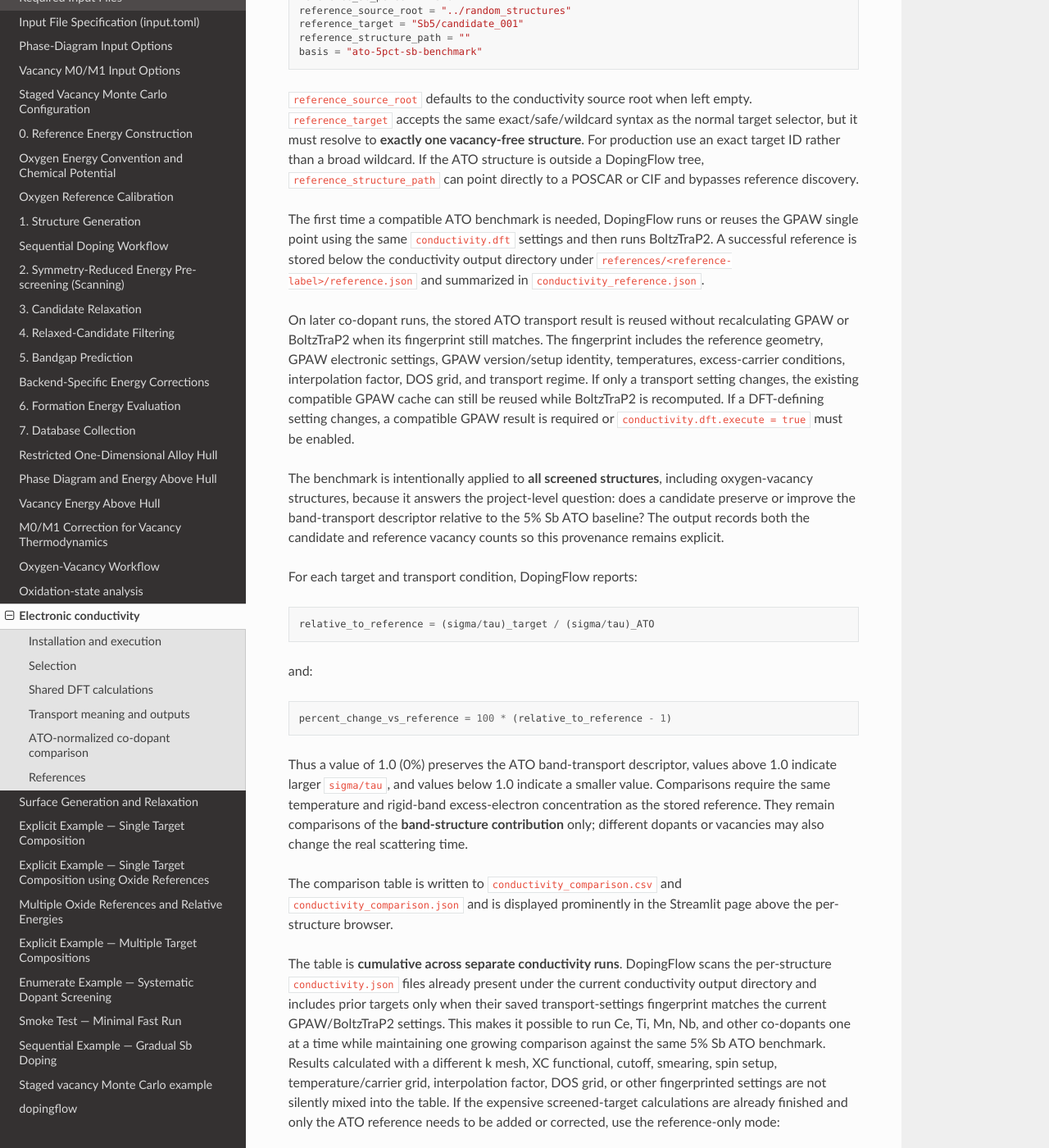
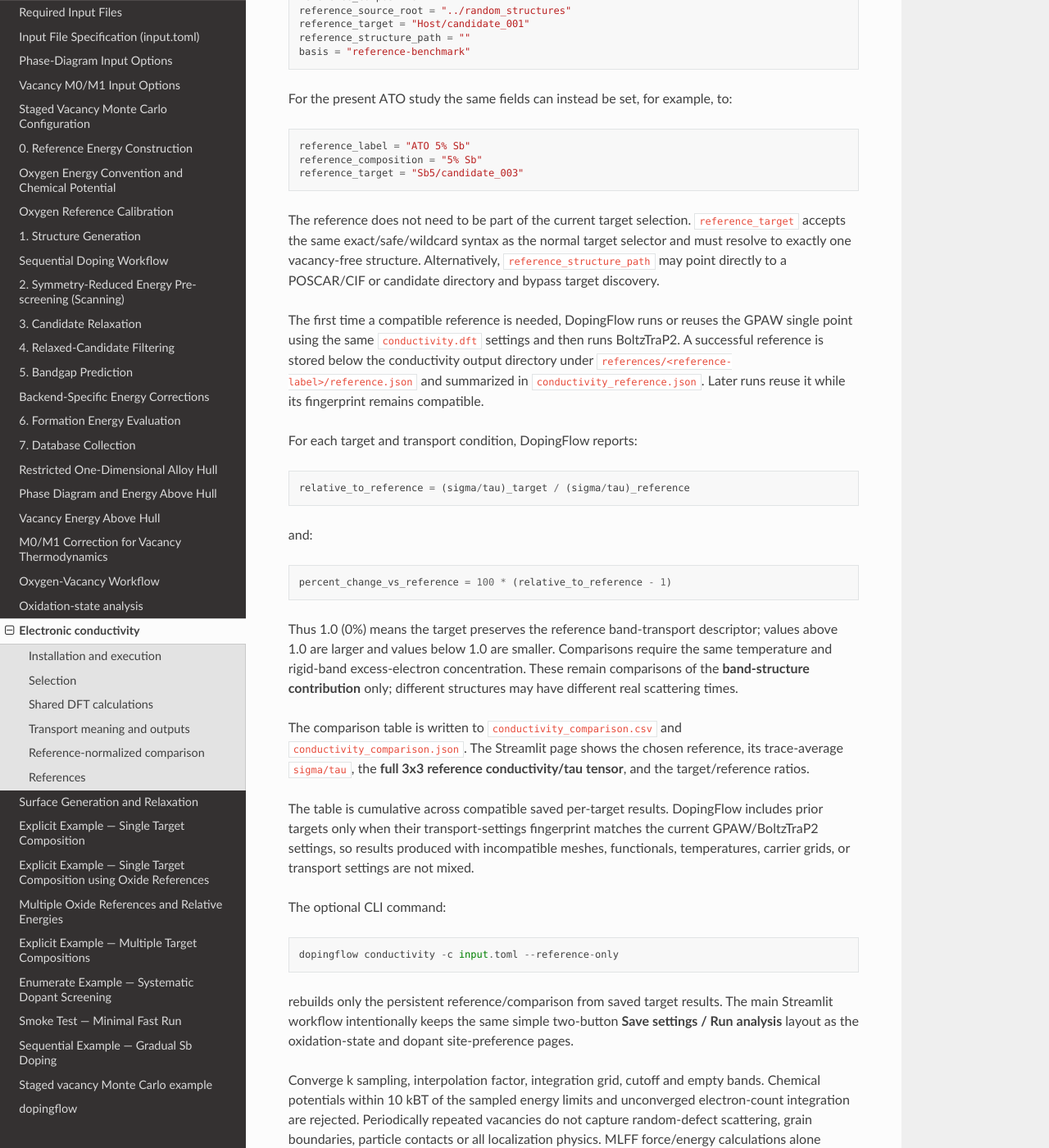
Before and after one commit to KazemZh/dopingflow, a Sphinx documentation site: the page built from docs/source/methods/conductivity.rst, in a window 1280 px wide and 1400 px high, scrolled down 4280 px. Shown: the whole window at 82% size. Built offline with Sphinx 7.4.7 and the Read the Docs theme 3.1.0, drawn with Linux system fonts in a browser that asks for light colours; some of the changed text lies outside the part shown.

Commit message:
Document material-agnostic conductivity references and tensor display

```diff
--- a/docs/source/methods/conductivity.rst
+++ b/docs/source/methods/conductivity.rst
@@ -174,107 +174,76 @@ in ``S/cm``. For example, ``282 S cm^-1 fs^-1`` with an assumed
 ``tau = 5 fs`` gives ``1410 S/cm``. The assumed-tau result remains
 conditional: the present backend does not calculate the scattering lifetime.
 
-ATO-normalized co-dopant comparison
------------------------------------
+Reference-normalized comparison
+-------------------------------
 
-For this project, the default benchmark is vacancy-free **ATO with 5% Sb**.
-The reference is independent of the current co-dopant target selection: it can
-live in another DopingFlow structure tree or be supplied as an explicit
-POSCAR/CIF path.
+The comparison workflow is **material-agnostic**. A user may choose any
+vacancy-free structure as the persistent conductivity benchmark. For the current
+ATO study, vacancy-free **ATO with 5% Sb** is a useful project-specific reference,
+but it is not hard-coded into the workflow.
 
-A typical configuration is::
+A generic configuration is::
 
     [conductivity.comparison]
     enabled = true
+    reference_label = "Reference"
+    reference_composition = ""
+    reference_source_root = "../random_structures"
+    reference_target = "Host/candidate_001"
+    reference_structure_path = ""
+    basis = "reference-benchmark"
+
+For the present ATO study the same fields can instead be set, for example, to::
+
     reference_label = "ATO 5% Sb"
-    reference_sb_percent = 5.0
-    reference_source_root = "../random_structures"
-    reference_target = "Sb5/candidate_001"
-    reference_structure_path = ""
-    basis = "ato-5pct-sb-benchmark"
+    reference_composition = "5% Sb"
+    reference_target = "Sb5/candidate_003"
 
-``reference_source_root`` defaults to the conductivity source root when left
-empty. ``reference_target`` accepts the same exact/safe/wildcard syntax as the
-normal target selector, but it must resolve to **exactly one vacancy-free
-structure**. For production use an exact target ID rather than a broad wildcard.
-If the ATO structure is outside a DopingFlow tree,
-``reference_structure_path`` can point directly to a POSCAR or CIF and bypasses
-reference discovery.
+The reference does not need to be part of the current target selection.
+``reference_target`` accepts the same exact/safe/wildcard syntax as the normal
+target selector and must resolve to exactly one vacancy-free structure.
+Alternatively, ``reference_structure_path`` may point directly to a POSCAR/CIF
+or candidate directory and bypass target discovery.
 
-The first time a compatible ATO benchmark is needed, DopingFlow runs or reuses
-the GPAW single point using the same ``conductivity.dft`` settings and then runs
+The first time a compatible reference is needed, DopingFlow runs or reuses the
+GPAW single point using the same ``conductivity.dft`` settings and then runs
 BoltzTraP2. A successful reference is stored below the conductivity output
 directory under ``references/<reference-label>/reference.json`` and summarized
-in ``conductivity_reference.json``.
-
-On later co-dopant runs, the stored ATO transport result is reused without
-recalculating GPAW or BoltzTraP2 when its fingerprint still matches. The
-fingerprint includes the reference geometry, GPAW electronic settings, GPAW
-version/setup identity, temperatures, excess-carrier conditions, interpolation
-factor, DOS grid, and transport regime. If only a transport setting changes,
-the existing compatible GPAW cache can still be reused while BoltzTraP2 is
-recomputed. If a DFT-defining setting changes, a compatible GPAW result is
-required or ``conductivity.dft.execute = true`` must be enabled.
-
-The benchmark is intentionally applied to **all screened structures**, including
-oxygen-vacancy structures, because it answers the project-level question:
-does a candidate preserve or improve the band-transport descriptor relative to
-the 5% Sb ATO baseline? The output records both the candidate and reference
-vacancy counts so this provenance remains explicit.
+in ``conductivity_reference.json``. Later runs reuse it while its fingerprint
+remains compatible.
 
 For each target and transport condition, DopingFlow reports::
 
-    relative_to_reference = (sigma/tau)_target / (sigma/tau)_ATO
+    relative_to_reference = (sigma/tau)_target / (sigma/tau)_reference
 
 and::
 
     percent_change_vs_reference = 100 * (relative_to_reference - 1)
 
-Thus a value of 1.0 (0%) preserves the ATO band-transport descriptor, values
-above 1.0 indicate larger ``sigma/tau``, and values below 1.0 indicate a
-smaller value. Comparisons require the same temperature and rigid-band
-excess-electron concentration as the stored reference. They remain comparisons
-of the **band-structure contribution** only; different dopants or vacancies may
-also change the real scattering time.
+Thus 1.0 (0%) means the target preserves the reference band-transport descriptor;
+values above 1.0 are larger and values below 1.0 are smaller. Comparisons require
+the same temperature and rigid-band excess-electron concentration. These remain
+comparisons of the **band-structure contribution** only; different structures may
+have different real scattering times.
 
-The comparison table is written to
-``conductivity_comparison.csv`` and ``conductivity_comparison.json`` and is
-displayed prominently in the Streamlit page above the per-structure browser.
+The comparison table is written to ``conductivity_comparison.csv`` and
+``conductivity_comparison.json``. The Streamlit page shows the chosen reference,
+its trace-average ``sigma/tau``, the **full 3x3 reference conductivity/tau tensor**,
+and the target/reference ratios.
 
-The table is **cumulative across separate conductivity runs**. DopingFlow scans
-the per-structure ``conductivity.json`` files already present under the current
-conductivity output directory and includes prior targets only when their saved
-transport-settings fingerprint matches the current GPAW/BoltzTraP2 settings.
-This makes it possible to run Ce, Ti, Mn, Nb, and other co-dopants one at a time
-while maintaining one growing comparison against the same 5% Sb ATO benchmark.
-Results calculated with a different k mesh, XC functional, cutoff, smearing,
-spin setup, temperature/carrier grid, interpolation factor, DOS grid, or other
-fingerprinted settings are not silently mixed into the table.
-If the expensive screened-target calculations are already finished and only the
-ATO reference needs to be added or corrected, use the reference-only mode::
+The table is cumulative across compatible saved per-target results. DopingFlow
+includes prior targets only when their transport-settings fingerprint matches the
+current GPAW/BoltzTraP2 settings, so results produced with incompatible meshes,
+functionals, temperatures, carrier grids, or transport settings are not mixed.
+
+The optional CLI command::
 
     dopingflow conductivity -c input.toml --reference-only
 
-This operation calculates or reuses only the configured 5% Sb ATO reference and
-rebuilds ``conductivity_comparison.csv/json`` from the saved compatible
-per-target results. It does **not** rerun GPAW or BoltzTraP2 for the screened
-co-dopant structures.
-
-For reference-path input, the workflow accepts either a structure-tree root plus
-an exact target::
-
-    reference_source_root = "/path/to/complete-structure-tree"
-    reference_target = "Sb5/candidate_003"
-
-or a direct relaxed structure/candidate hint::
-
-    reference_structure_path = "/path/to/Sb5/candidate_003/02_relax/POSCAR"
-    reference_structure_path = "/path/to/Sb5/candidate_003"
-    reference_structure_path = "/path/to/Sb5/candidate_003/*"
-
-A candidate directory is resolved preferentially to ``02_relax/POSCAR``. For
-convenience, the same candidate-directory form is also recognized if it is
-accidentally pasted into ``reference_source_root``.
+rebuilds only the persistent reference/comparison from saved target results. The
+main Streamlit workflow intentionally keeps the same simple two-button
+**Save settings / Run analysis** layout as the oxidation-state and dopant
+site-preference pages.
 
 Converge k sampling, interpolation factor, integration grid, cutoff and empty
 bands. Chemical potentials within 10 kBT of the sampled energy limits and
```
